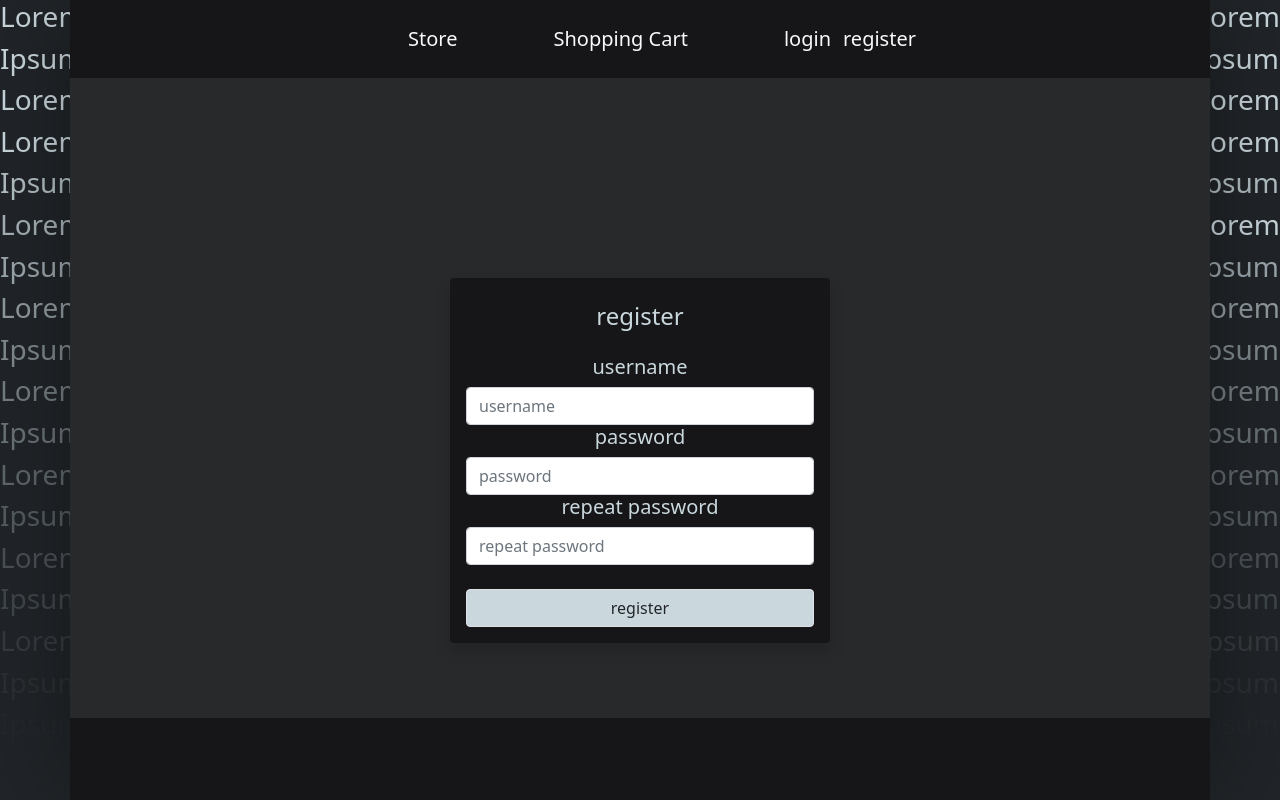
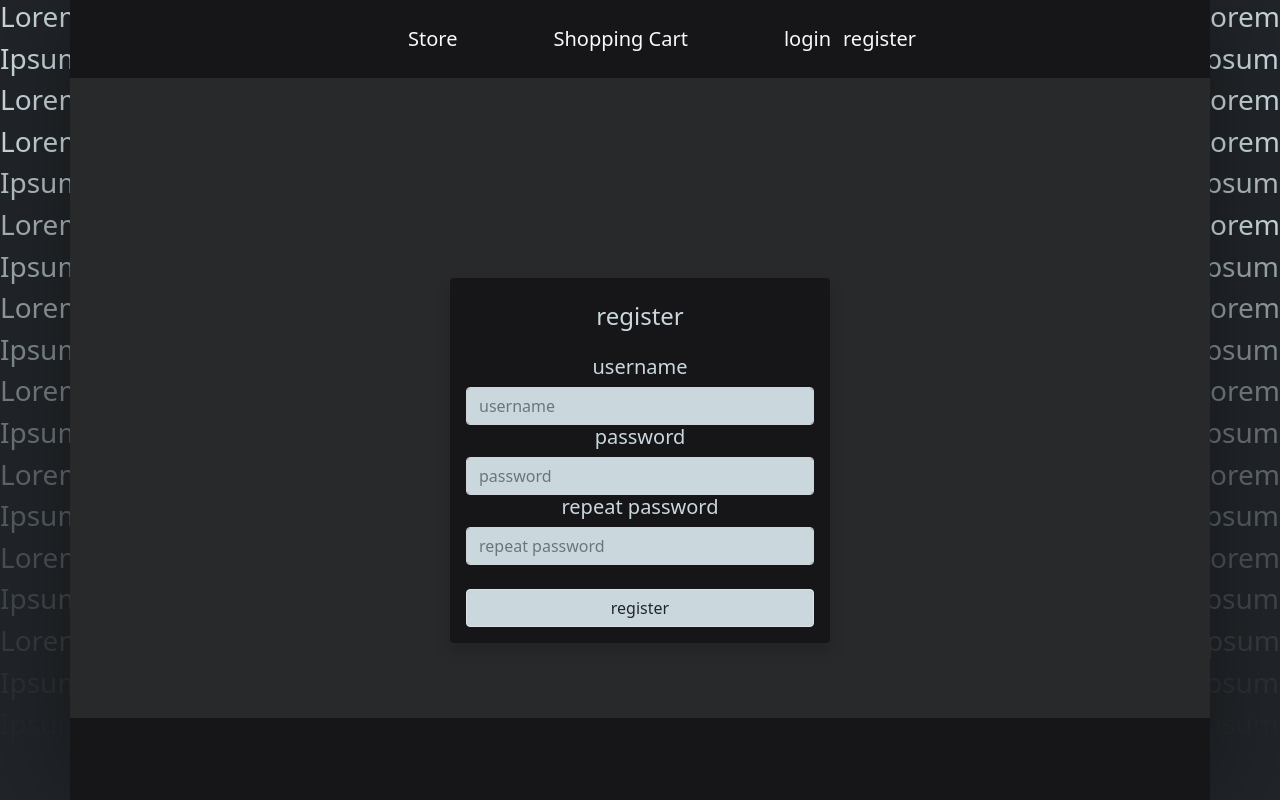
Before and after one commit to neongm/lorem-store, a Django app: page /register/ in a window 1280 px wide. Run offline with Django 3.2, Linux system fonts and the light colour scheme.

Commit message:
minor style changes

```diff
--- a/store/templates/store/cart.html
+++ b/store/templates/store/cart.html
@@ -20,12 +20,12 @@
 
                     <div class="ms-4 p-4">
                         <h4 class="lead text-light">product: <strong>{{item.item.name}}</strong></h4>
-                        <div class="lead text-light">{{item.item.sentence}}</div>
+                        <div class="lead text-ipsum">{{item.item.sentence}}</div>
                     </div>
                 </div>
                 <div class="">
                     <h4 class="lead text-light"><strong>price: {{item.item.price}} x {{item.quantity}}</strong></h4>
-                    <a href="{% url 'delete_cart_item' item_id=item.id %}" onClick="return window.confirm('точно хочешь удалить?');" class="lead text-decoration-none text-light"><strong>remove item</strong></a>
+                    <a href="{% url 'delete_cart_item' item_id=item.id %}" onClick="return window.confirm('точно хочешь удалить?');" class="lead text-decoration-none text-ipsum">remove item</a>
                 </div>
             </div>
             {% endfor %}
--- a/templates/acc/register.html
+++ b/templates/acc/register.html
@@ -10,11 +10,11 @@
         <form method="POST" class="mt-4">
             {% csrf_token %}
             <h5 class="lead  text-ipsum text-center">username</h5>
-            <input name="username" class="form-control" type="text" placeholder="username">
+            <input name="username" class="form-control bg-secondary type="text" placeholder="username">
             <h5 class="lead  text-ipsum text-center">password</h5>
-            <input name="password1" class="form-control" type="password" placeholder="password">
+            <input name="password1" class="form-control bg-secondary" type="password" placeholder="password">
             <h5 class="lead  text-ipsum text-center">repeat password</h5>
-            <input name="password2" class="form-control" type="password" placeholder="repeat password">
+            <input name="password2" class="form-control bg-secondary" type="password" placeholder="repeat password">
             <br>
             <button type="submit" class="btn bg-secondary border w-100" >register</button>
         </form>
```
Also changed, not shown: db.sqlite3.
